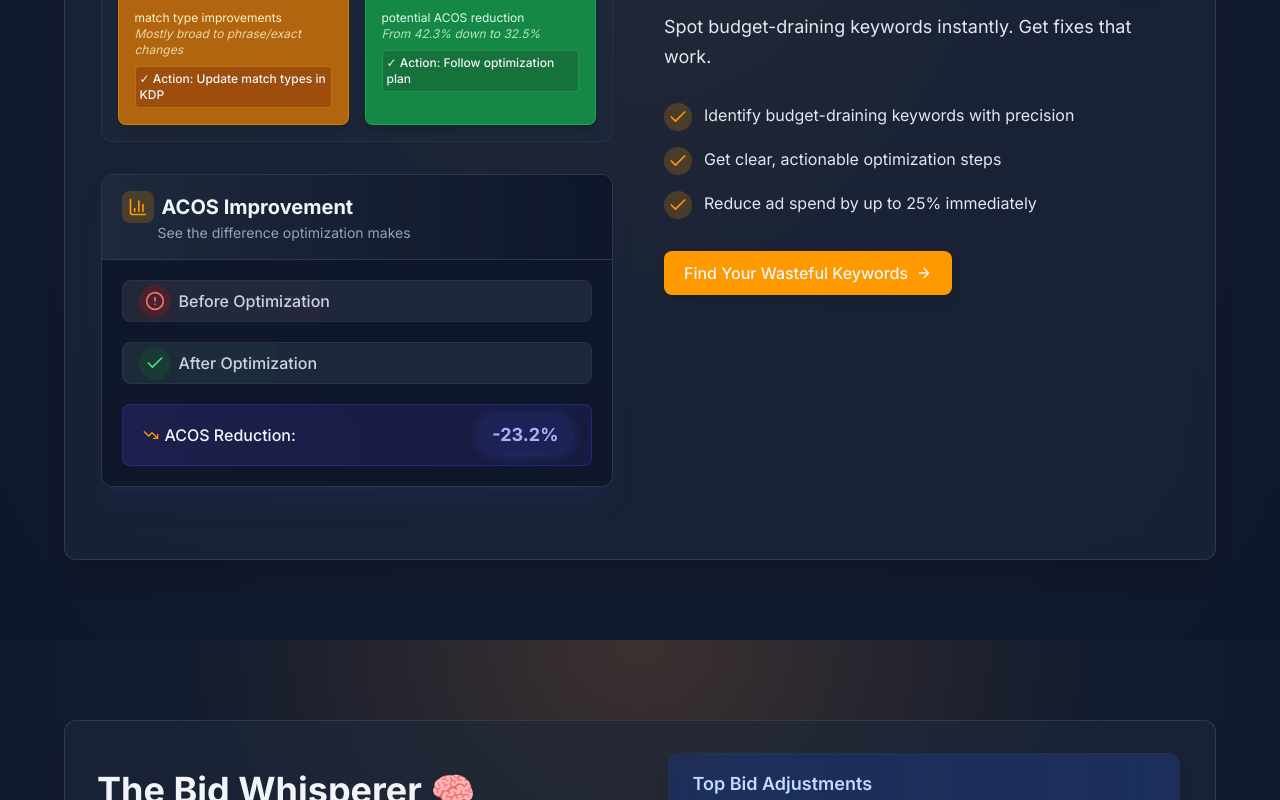
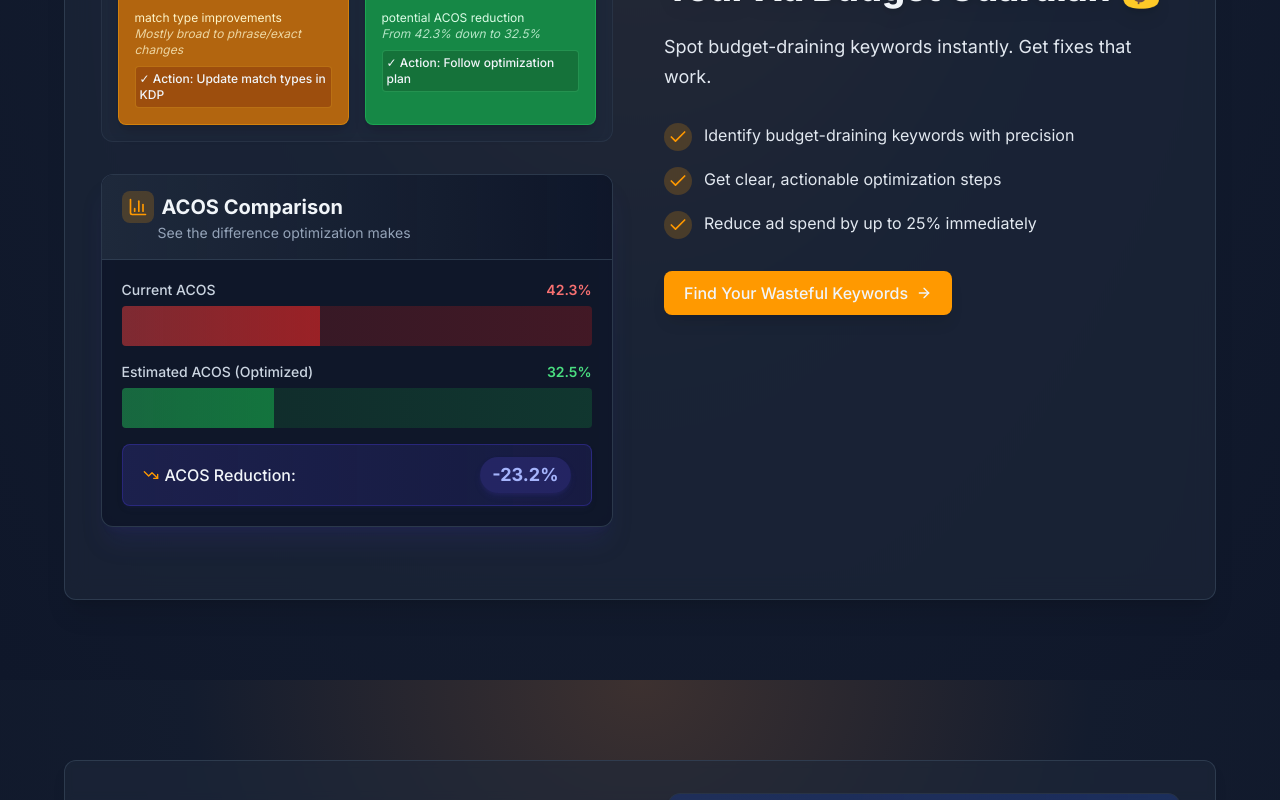
Before and after one commit to KonradBi/KDP-Ads-Optimizer-, a Next.js app: page / in a window 1280 px wide. Shown: the part 1296-2096 px from the top of the page. Built offline with nearby package versions, Linux system fonts and the light colour scheme; no server answers.

Commit message:
feat: Enhance AnimatedAcosComparison with Framer Motion and flexible layout

```diff
--- a/src/app/page.tsx
+++ b/src/app/page.tsx
@@ -33,6 +33,7 @@ import {
 } from 'lucide-react';
 import Image from "next/image";
 import KeywordSpectrumSection from "../components/KeywordSpectrumSection";
+import { motion, useInView, AnimatePresence, Variants } from 'framer-motion'; // Added useInView
 
 const BidAdjustmentMockup = () => {
   const bidAdjustments = [
@@ -132,110 +133,147 @@ const PainPointsPreviewMockup = () => {
 
 // Animated ACOS Comparison Component with improved animations
 const AnimatedAcosComparison = () => {
-  // Force animation to be always shown for demo purposes
-  const [isAnimating, setIsAnimating] = useState(true);
   const [animationStep, setAnimationStep] = useState(0);
-  const compareRef = useRef<HTMLDivElement>(null);
+  const ref = useRef(null); // Ref for viewport detection
+  const isInView = useInView(ref, { once: true, amount: 0.3 }); // Trigger when 30% visible
 
-  // Animation sequence
   useEffect(() => {
-    // Start with before bar
-    const step1 = setTimeout(() => setAnimationStep(1), 800);
-    // Then show after bar
-    const step2 = setTimeout(() => setAnimationStep(2), 2000);
-    // Finally show improvement
-    const step3 = setTimeout(() => setAnimationStep(3), 2800);
+    if (isInView) {
+      const timers = [
+        setTimeout(() => setAnimationStep(1), 300), // Start step 1 after 300ms
+        setTimeout(() => setAnimationStep(2), 1300), // Start step 2 after 1300ms (1000ms after step 1)
+        setTimeout(() => setAnimationStep(3), 2300), // Start step 3 after 2300ms (1000ms after step 2)
+      ];
+      return () => timers.forEach(clearTimeout);
+    }
+  }, [isInView]);
 
-    // Restart animation every 8 seconds
-    const resetAnimation = setTimeout(() => {
-      setAnimationStep(0);
-      setTimeout(() => setAnimationStep(1), 400);
-      setTimeout(() => setAnimationStep(2), 1600);
-      setTimeout(() => setAnimationStep(3), 2400);
-    }, 8000);
+  const containerVariants: Variants = {
+    hidden: { opacity: 0, y: 20 },
+    visible: {
+      opacity: 1,
+      y: 0,
+      transition: { duration: 0.6, ease: "easeOut", staggerChildren: 0.2 }
+    }
+  };
 
-    return () => {
-      clearTimeout(step1);
-      clearTimeout(step2);
-      clearTimeout(step3);
-      clearTimeout(resetAnimation);
-    };
-  }, []);
+  const itemVariants: Variants = {
+    hidden: { opacity: 0, y: 10 },
+    visible: { opacity: 1, y: 0, transition: { duration: 0.5 } }
+  };
+
+  const barVariants: Variants = {
+    initial: { width: '0%' },
+    animate: (width: string) => ({
+      width: width,
+      transition: { duration: 1.5, ease: [0.25, 1, 0.5, 1] } // Smoother easing
+    })
+  };
+
+  const badgeVariants: Variants = {
+    hidden: { opacity: 0, scale: 0.8, y: 10 },
+    visible: {
+      opacity: 1,
+      scale: 1,
+      y: 0,
+      transition: { delay: 0.5, duration: 0.5, type: 'spring', stiffness: 100 }
+    }
+  };
 
   return (
-    <div ref={compareRef} className="max-w-lg mx-auto mt-8 mb-10 bg-slate-900/90 rounded-xl backdrop-blur-md border border-slate-700/80 shadow-xl shadow-indigo-900/20 overflow-hidden transform transition-all duration-500 hover:translate-y-[-4px] hover:shadow-2xl hover:shadow-indigo-700/20">
-      <div className="px-5 py-4 border-b border-slate-700/80 bg-gradient-to-r from-slate-800 to-slate-900/80">
+    <motion.div
+      ref={ref}
+      variants={containerVariants}
+      initial="hidden"
+      animate={isInView ? "visible" : "hidden"}
+      className="max-w-lg mx-auto mt-8 mb-10 bg-slate-900/90 rounded-xl backdrop-blur-md border border-slate-700/80 shadow-xl shadow-indigo-900/20 overflow-hidden transform transition-all duration-500 hover:translate-y-[-4px] hover:shadow-2xl hover:shadow-indigo-700/20"
+    >
+      <motion.div variants={itemVariants} className="px-5 py-4 border-b border-slate-700/80 bg-gradient-to-r from-slate-800 to-slate-900/80">
         <h3 className="text-xl font-bold text-slate-100 flex items-center">
           <span className="bg-[#FF9900]/20 p-1.5 rounded-lg mr-2">
             <BarChart3 className="w-5 h-5 text-[#FF9900]" />
           </span>
-          ACOS Improvement
+          ACOS Comparison
         </h3>
         <p className="text-sm text-slate-400 ml-9">See the difference optimization makes</p>
-      </div>
+      </motion.div>
 
-      <div className="p-5 space-y-5 bg-gradient-to-b from-slate-900/60 to-slate-900/90">
-        {/* Before */}
-        <div className="relative overflow-hidden rounded-lg border border-slate-700/70 shadow-inner shadow-red-900/10">
-          <div className="absolute inset-0 flex items-center justify-start px-4 bg-slate-800/95 z-10">
-            <div className="w-8 h-8 rounded-full bg-red-900/40 flex items-center justify-center mr-2 text-red-400 shadow-lg shadow-red-900/20">
-              <AlertCircle className="w-5 h-5" />
-            </div>
-            <span className="font-medium text-slate-300">Before Optimization</span>
+      <div className="p-5 space-y-4">
+        {/* Current ACOS Bar */}
+        <motion.div variants={itemVariants}>
+          <div className="flex justify-between items-center mb-1.5">
+            <span className="text-sm font-medium text-slate-300">Current ACOS</span>
+            <motion.span
+              key={`current-${animationStep}`} // Re-trigger on step change if needed, might not be necessary
+              initial={{ opacity: 0 }}
+              animate={{ opacity: animationStep >= 1 ? 1 : 0 }}
+              transition={{ duration: 0.5, delay: 0.2 }}
+              className="text-sm font-semibold text-red-400"
+            >
+              42.3%
+            </motion.span>
           </div>
-          <div className="h-10 bg-gradient-to-r from-red-900/30 to-red-700/30 relative">
-            <div
-              className="absolute inset-y-0 left-0 bg-gradient-to-r from-red-500/40 to-red-600/60 flex items-center justify-end pr-3 text-slate-100 font-bold text-sm transition-all duration-1500 ease-in-out"
-              style={{
-                width: animationStep >= 1 ? '42.3%' : '0%',
-                opacity: animationStep >= 1 ? 1 : 0,
-                boxShadow: '0 0 15px rgba(220, 38, 38, 0.3)'
-              }}>
-              42.3%
-            </div>
+          <div className="h-10 bg-gradient-to-r from-red-900/30 to-red-700/30 relative rounded overflow-hidden">
+            <motion.div
+              variants={barVariants}
+              initial="initial"
+              animate={animationStep >= 1 ? "animate" : "initial"}
+              custom="42.3%" // Pass target width
+              className="absolute inset-y-0 left-0 bg-gradient-to-r from-red-500/40 to-red-600/60 flex items-center justify-end pr-3 text-slate-100 font-bold text-sm"
+            >
+              {/* Text inside bar can be added if needed */}
+            </motion.div>
           </div>
-        </div>
+        </motion.div>
 
-        {/* After */}
-        <div className="relative overflow-hidden rounded-lg border border-slate-700/70 shadow-inner shadow-green-900/10">
-          <div className="absolute inset-0 flex items-center justify-start px-4 bg-slate-800/95 z-10">
-            <div className="w-8 h-8 rounded-full bg-green-900/40 flex items-center justify-center mr-2 text-green-400 shadow-lg shadow-green-900/20">
-              <Check className="w-5 h-5" />
-            </div>
-            <span className="font-medium text-slate-300">After Optimization</span>
+        {/* Estimated ACOS Bar */}
+        <motion.div variants={itemVariants}>
+          <div className="flex justify-between items-center mb-1.5">
+            <span className="text-sm font-medium text-slate-300">Estimated ACOS (Optimized)</span>
+            <motion.span
+              key={`estimated-${animationStep}`} // Re-trigger if needed
+              initial={{ opacity: 0 }}
+              animate={{ opacity: animationStep >= 2 ? 1 : 0 }}
+              transition={{ duration: 0.5, delay: 0.2 }}
+              className="text-sm font-semibold text-green-400"
+            >
+              32.5%
+            </motion.span>
           </div>
-          <div className="h-10 bg-gradient-to-r from-green-900/30 to-green-700/30 relative">
-            <div
-              className="absolute inset-y-0 left-0 bg-gradient-to-r from-green-500/40 to-green-600/60 flex items-center justify-end pr-3 text-slate-100 font-bold text-sm transition-all duration-1500 ease-in-out"
-              style={{
-                width: animationStep >= 2 ? '32.5%' : '0%',
-                opacity: animationStep >= 2 ? 1 : 0,
-                boxShadow: '0 0 15px rgba(34, 197, 94, 0.3)'
-              }}>
-              32.5%
-            </div>
+          <div className="h-10 bg-gradient-to-r from-green-900/30 to-green-700/30 relative rounded overflow-hidden">
+            <motion.div
+              variants={barVariants}
+              initial="initial"
+              animate={animationStep >= 2 ? "animate" : "initial"}
+              custom="32.5%" // Pass target width
+              className="absolute inset-y-0 left-0 bg-gradient-to-r from-green-500/40 to-green-600/60 flex items-center justify-end pr-3 text-slate-100 font-bold text-sm"
+            >
+              {/* Text inside bar */}
+            </motion.div>
           </div>
-        </div>
+        </motion.div>
 
-        {/* Improvement */}
-        <div className="flex justify-between items-center py-3 px-5 bg-gradient-to-r from-indigo-900/40 to-indigo-800/20 rounded-lg border border-indigo-700/40 mt-3 shadow-md shadow-indigo-900/10">
+        {/* Improvement Badge */}
+        <motion.div
+          variants={itemVariants}
+          className="flex justify-between items-center py-3 px-5 bg-gradient-to-r from-indigo-900/40 to-indigo-800/20 rounded-lg border border-indigo-700/40 mt-3 shadow-md shadow-indigo-900/10"
+        >
           <span className="text-slate-100 font-medium flex items-center">
             <TrendingDown className="w-4 h-4 mr-1.5 text-[#FF9900]" />
             ACOS Reduction:
           </span>
-          <span
-            className="text-lg font-bold text-indigo-300 transition-all duration-1000 bg-indigo-900/30 px-3 py-1 rounded-full"
-            style={{
-              opacity: animationStep >= 3 ? 1 : 0,
-              transform: animationStep >= 3 ? 'translateY(0)' : 'translateY(10px)',
-              boxShadow: animationStep >= 3 ? '0 0 15px rgba(99, 102, 241, 0.3)' : 'none'
-            }}
+          <motion.span
+            key={`badge-${animationStep}`} // Re-trigger animation
+            variants={badgeVariants}
+            initial="hidden"
+            animate={animationStep >= 3 ? "visible" : "hidden"}
+            className="text-lg font-bold text-indigo-300 bg-indigo-900/50 px-3 py-1 rounded-full shadow-md shadow-indigo-900/30"
           >
             -23.2%
-          </span>
-        </div>
+          </motion.span>
+        </motion.div>
       </div>
-    </div>
+    </motion.div>
   );
 };
 
```
